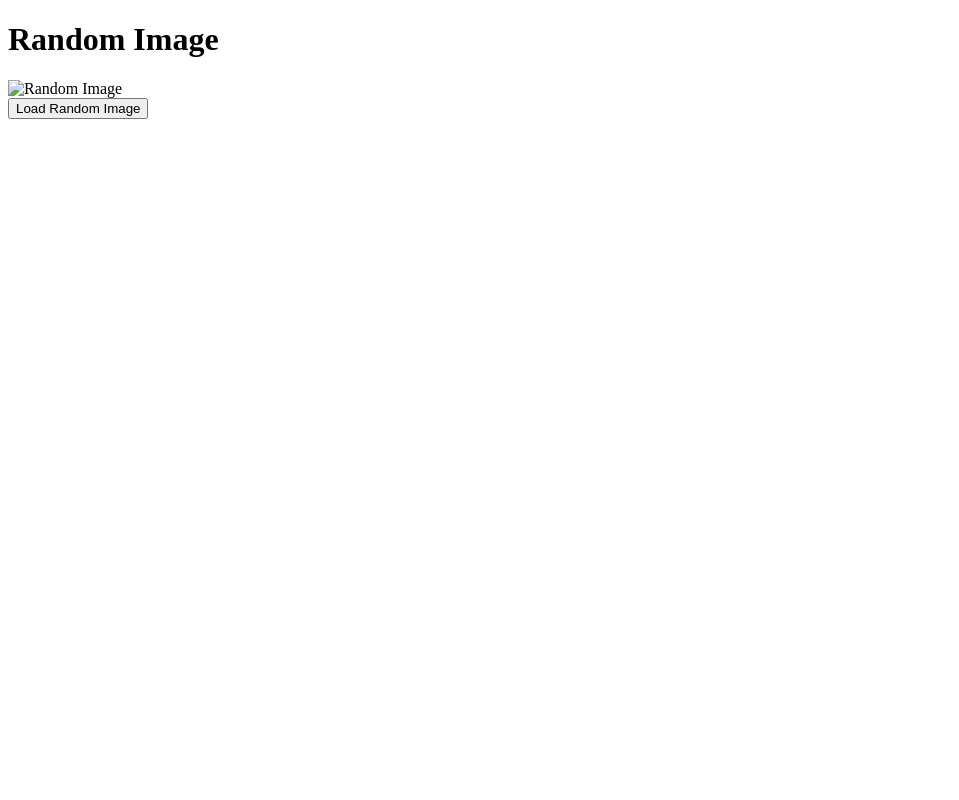
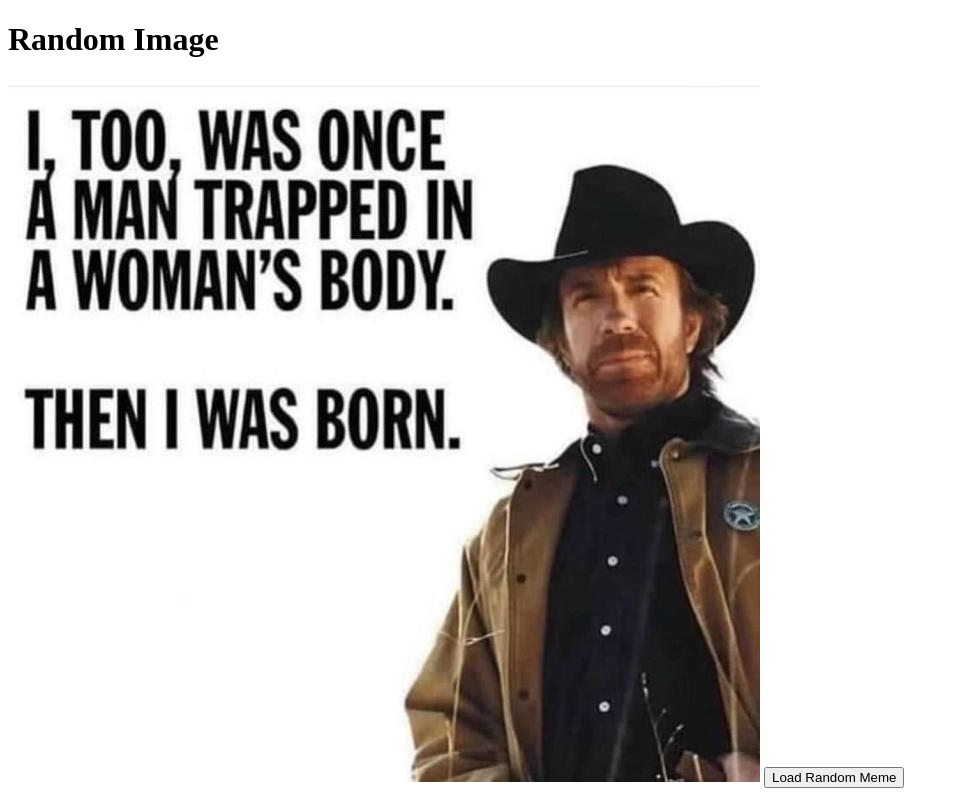
Before and after one commit to TheLemonDr/meme-machine, a plain HTML site: page index.html in a window 1280 px wide. Shown: the whole page, without its empty margins (0-959 px from the left). Drawn offline with Linux system fonts and the light colour scheme.

Commit message:
Update index.html

```diff
--- a/index.html
+++ b/index.html
@@ -5,9 +5,18 @@
   <script>
     function loadRandomImage() {
       var images = [
-        "ninja.jpg",
-        "tag.jpg",
-        "woman.jpg"
+        "assets/ninja.jpg",
+        "assets/fsh.gif",
+        "assets/hedoinit.jpg",
+        "assets/iseeu.gif",
+        "assets/merica.png",
+        "assets/none.jpeg",
+        "assets/nuke.jpg",
+        "assets/touch.jpeg",
+        "assets/woman.jpg",
+        "assets/wow.jpg",
+        "assets/tag.jpg",
+        "assets/woman.jpg"
       ];
 
       var randomIndex = Math.floor(Math.random() * images.length);
@@ -20,9 +29,9 @@
 <body onload="loadRandomImage()">
   <h1>Random Image</h1>
 
-  <img id="random-image" src="" alt="Random Image">
+  <img id="random-image" src="" alt="Random Image" style="max-height:400; max-width: 400;>
   <br>
 
-  <button onclick="loadRandomImage()">Load Random Image</button>
+  <button onclick="loadRandomImage()">Load Random Meme</button>
 </body>
 </html>
```
